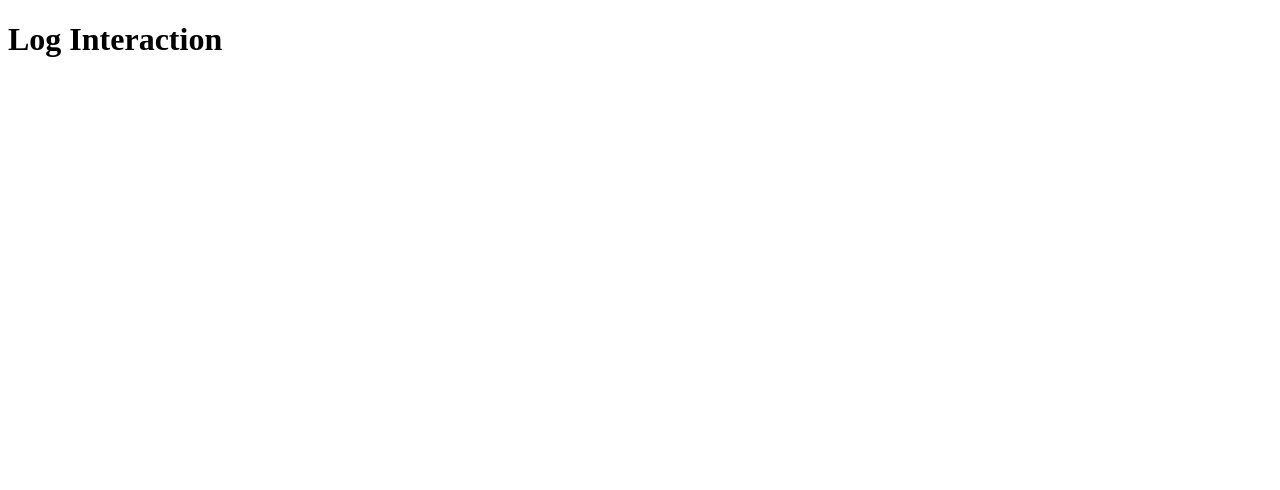
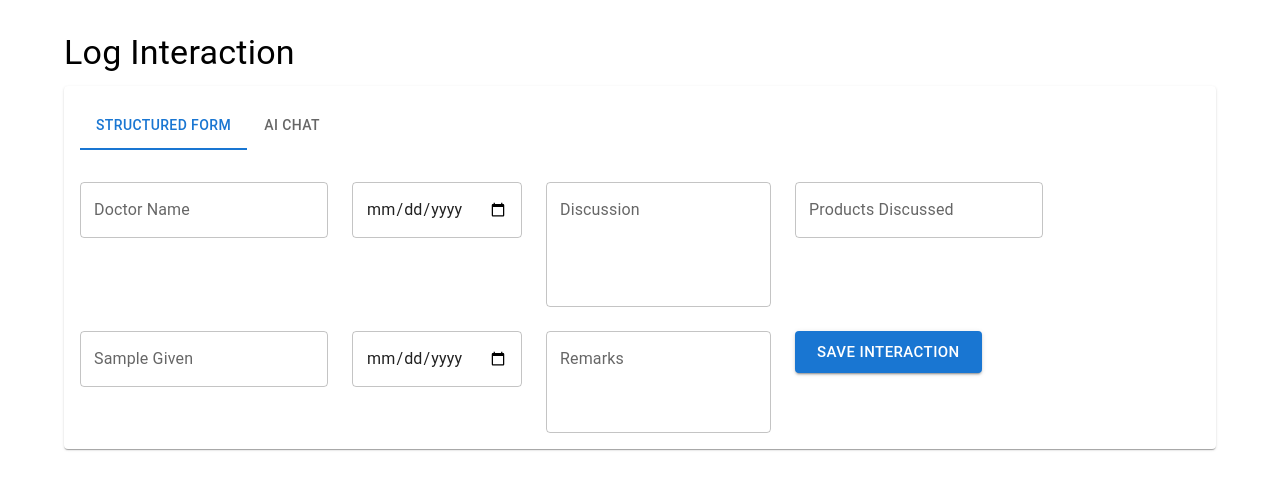
Before and after one commit to MeghaKariyappanavar/AI-CRM-HCP, a React app in the folder Frontend/: page /interaction in a window 1280 px wide. Shown: the top 490 px of the page. Built offline with nearby package versions, Linux system fonts and the light colour scheme; the HTML template or start-up script is replaced by a standard one.

Commit message:
Create Log Interaction screen

```diff
--- a/Frontend/src/pages/Interaction/LogInteraction.jsx
+++ b/Frontend/src/pages/Interaction/LogInteraction.jsx
@@ -1,5 +1,152 @@
+import { useState } from "react";
+
+import {
+    Container,
+    Typography,
+    Tabs,
+    Tab,
+    Box,
+    TextField,
+    Button,
+    Grid,
+    Paper
+} from "@mui/material";
+
 export default function LogInteraction() {
+
+    const [tab, setTab] = useState(0);
+
     return (
-        <h1>Log Interaction</h1>
+
+        <Container maxWidth="lg" sx={{ mt: 4 }}>
+
+            <Typography
+                variant="h4"
+                fontWeight="bold"
+                gutterBottom
+            >
+                Log Interaction
+            </Typography>
+
+            <Paper sx={{ p: 2 }}>
+
+                <Tabs
+                    value={tab}
+                    onChange={(e, value) => setTab(value)}
+                >
+
+                    <Tab label="Structured Form" />
+
+                    <Tab label="AI Chat" />
+
+                </Tabs>
+
+                {
+                    tab === 0 && (
+
+                        <Box sx={{ mt: 4 }}>
+
+                            <Grid container spacing={3}>
+
+                                <Grid item xs={12} md={6}>
+                                    <TextField
+                                        fullWidth
+                                        label="Doctor Name"
+                                    />
+                                </Grid>
+
+                                <Grid item xs={12} md={6}>
+                                    <TextField
+                                        fullWidth
+                                        type="date"
+                                    />
+                                </Grid>
+
+                                <Grid item xs={12}>
+                                    <TextField
+                                        fullWidth
+                                        multiline
+                                        rows={4}
+                                        label="Discussion"
+                                    />
+                                </Grid>
+
+                                <Grid item xs={12} md={6}>
+                                    <TextField
+                                        fullWidth
+                                        label="Products Discussed"
+                                    />
+                                </Grid>
+
+                                <Grid item xs={12} md={6}>
+                                    <TextField
+                                        fullWidth
+                                        label="Sample Given"
+                                    />
+                                </Grid>
+
+                                <Grid item xs={12} md={6}>
+                                    <TextField
+                                        fullWidth
+                                        type="date"
+                                    />
+                                </Grid>
+
+                                <Grid item xs={12}>
+                                    <TextField
+                                        fullWidth
+                                        multiline
+                                        rows={3}
+                                        label="Remarks"
+                                    />
+                                </Grid>
+
+                                <Grid item xs={12}>
+
+                                    <Button
+                                        variant="contained"
+                                        size="large"
+                                    >
+                                        Save Interaction
+                                    </Button>
+
+                                </Grid>
+
+                            </Grid>
+
+                        </Box>
+
+                    )
+                }
+
+                {
+                    tab === 1 && (
+
+                        <Box sx={{ mt: 4 }}>
+
+                            <TextField
+                                fullWidth
+                                multiline
+                                rows={8}
+                                label="Type your conversation with the doctor..."
+                            />
+
+                            <Button
+                                sx={{ mt: 3 }}
+                                variant="contained"
+                            >
+                                Generate AI Summary
+                            </Button>
+
+                        </Box>
+
+                    )
+                }
+
+            </Paper>
+
+        </Container>
+
     );
+
 }
```
